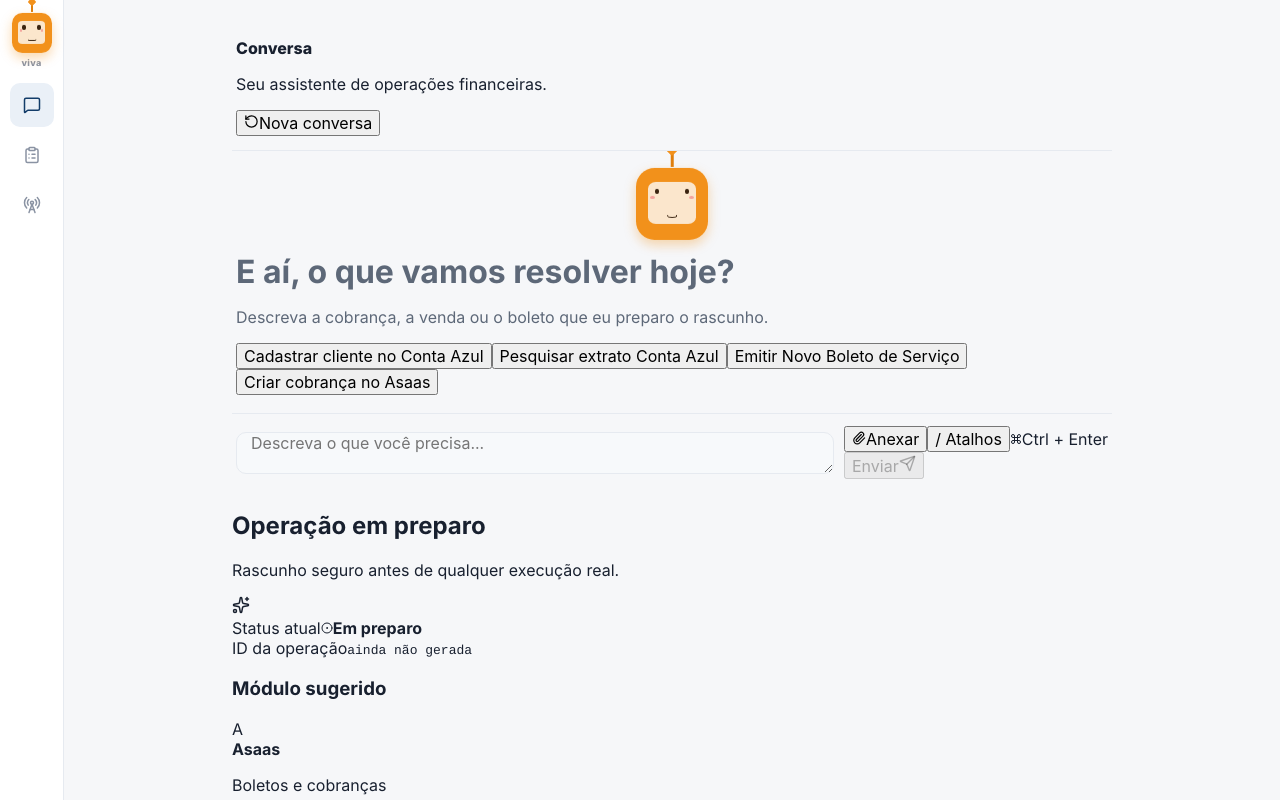
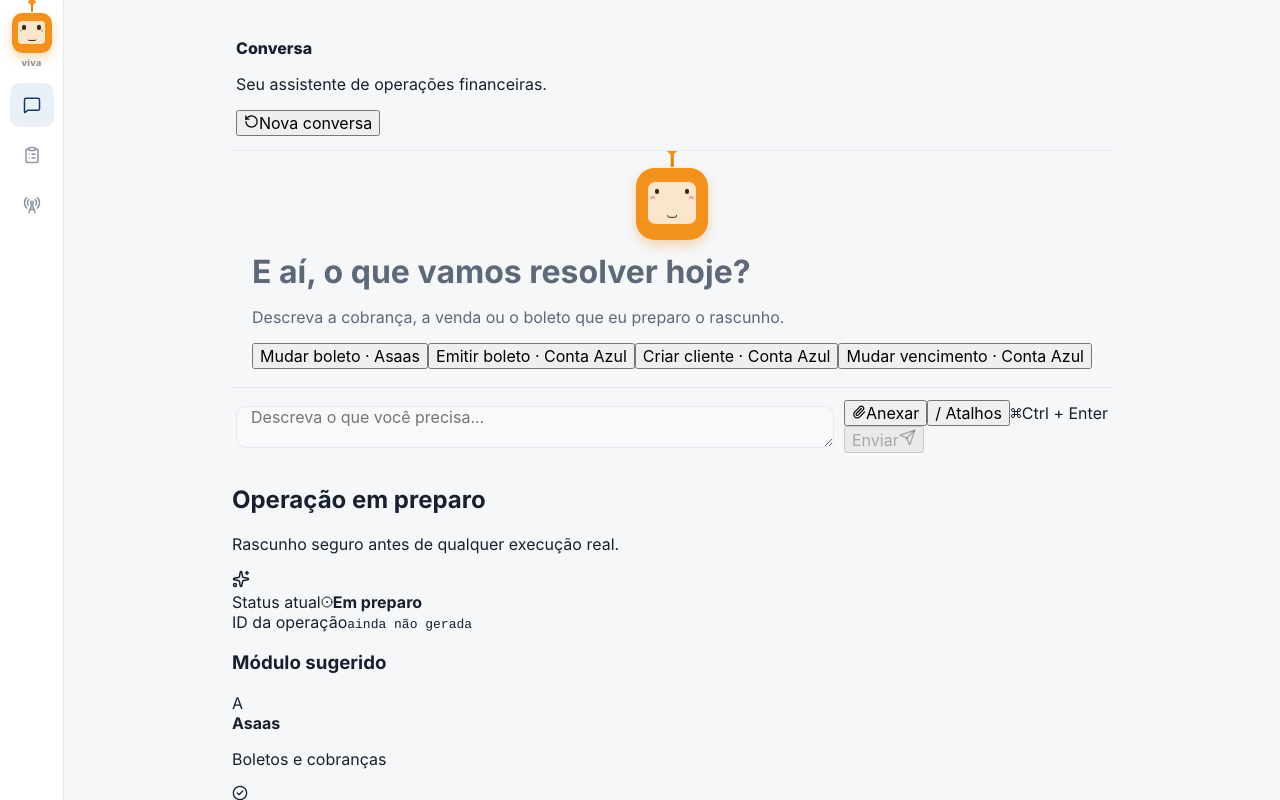
Before and after one commit to DeckDev-RC/AgenteKamilly, a React (Vite) app in the folder harness/: page / in a window 1280 px wide. Shown: the top 800 px of the page. Built offline with nearby package versions, Linux system fonts and the light colour scheme.

Commit message:
feat(ui): four explicit anchored operation starters

```diff
--- a/harness/src/ui/screens/AssistantScreen.tsx
+++ b/harness/src/ui/screens/AssistantScreen.tsx
@@ -42,11 +42,11 @@
       timestamp: string;
     };
 
-const QUICK_PROMPTS = [
-  "Cadastrar cliente no Conta Azul",
-  "Pesquisar extrato Conta Azul",
-  "Emitir Novo Boleto de Serviço",
-  "Criar cobrança no Asaas"
+const ANCHORED_OPERATIONS: { label: string; action: string }[] = [
+  { label: "Mudar boleto · Asaas", action: "start_asaas_update_due_date" },
+  { label: "Emitir boleto · Conta Azul", action: "start_contaazul_service_sale" },
+  { label: "Criar cliente · Conta Azul", action: "start_contaazul_create_customer" },
+  { label: "Mudar vencimento · Conta Azul", action: "start_contaazul_update_due_date" }
 ];
 
 const DEFAULT_PENDING_FIELDS = ["Cliente", "Valor", "Vencimento", "Plataforma"];
@@ -791,9 +791,15 @@
                 <h1>E aí, o que vamos resolver hoje?</h1>
                 <p>Descreva a cobrança, a venda ou o boleto que eu preparo o rascunho.</p>
                 <div className="assistant__starter-grid">
-                  {QUICK_PROMPTS.map((prompt) => (
-                    <button key={prompt} onClick={() => void prepare(prompt)} type="button">
-                      {prompt}
+                  {ANCHORED_OPERATIONS.map((op) => (
+                    <button
+                      key={op.action}
+                      onClick={() =>
+                        void prepare(op.label, { __interactive: { flow: "anchor", action: op.action } })
+                      }
+                      type="button"
+                    >
+                      {op.label}
                     </button>
                   ))}
                 </div>
@@ -837,7 +843,7 @@
               </button>
               <button
                 className="composer-chip"
-                onClick={() => setRequest(QUICK_PROMPTS[0]!)}
+                onClick={() => setRequest(ANCHORED_OPERATIONS[0]!.label)}
                 type="button"
               >
                 /
```
Also changed, not shown: 1 other file (tests, documents, lock files or other folders).
